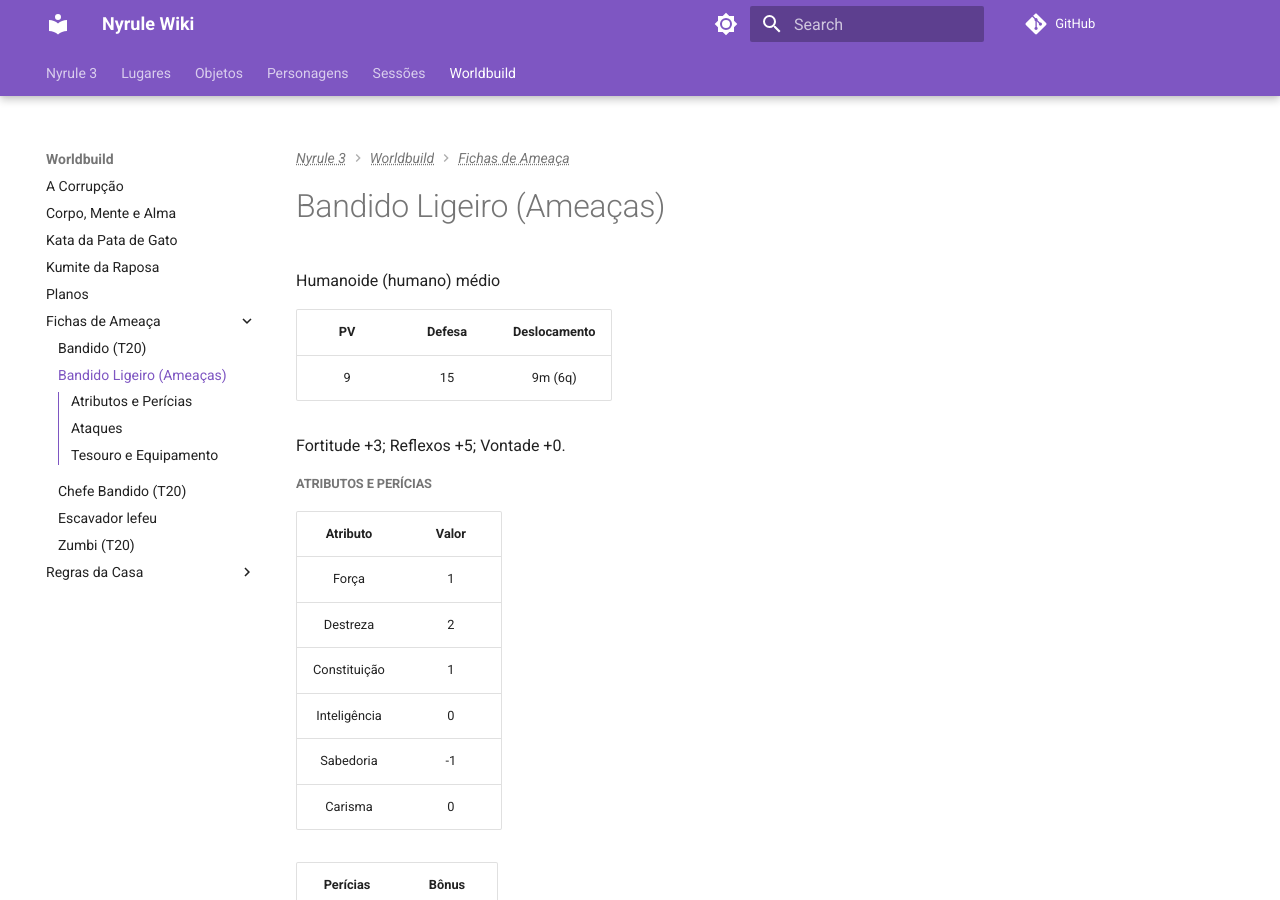
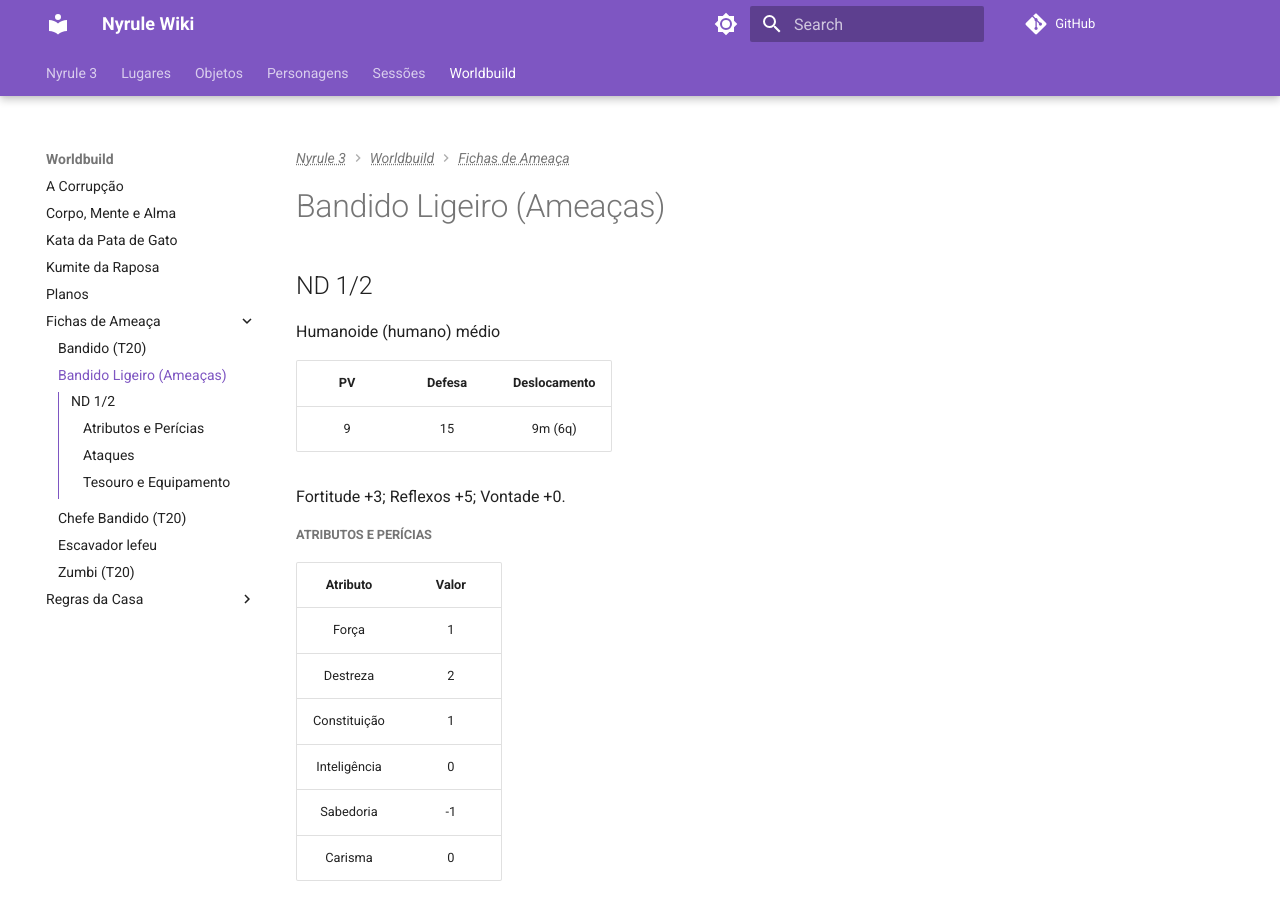
Before and after one commit to NiiMiyo/obsidian-nyrule3, an MkDocs documentation site: the page built from docs/Worldbuild/Fichas de Ameaça/Bandido Ligeiro (Ameaças).md, in a window 1280 px wide and 900 px high. Built offline with MkDocs 1.6.1 and Material for MkDocs 9.7.7, drawn with Linux system fonts in a browser that asks for light colours; comment, search, counter and statistics services are not loaded.

Commit message:
PUSH NOTE : Bandido Ligeiro (Ameaças).md

```diff
--- a/docs/Worldbuild/Fichas de Ameaça/Bandido Ligeiro (Ameaças).md
+++ b/docs/Worldbuild/Fichas de Ameaça/Bandido Ligeiro (Ameaças).md
@@ -2,8 +2,10 @@
 aliases:
   - Bandido Ligeiro
 tags:
-  - ficha-ameaça
+  - Ficha-de-ameaça
 ---
+## ND 1/2
+
 Humanoide (humano) médio
 
 | PV  | Defesa | Deslocamento |
```
